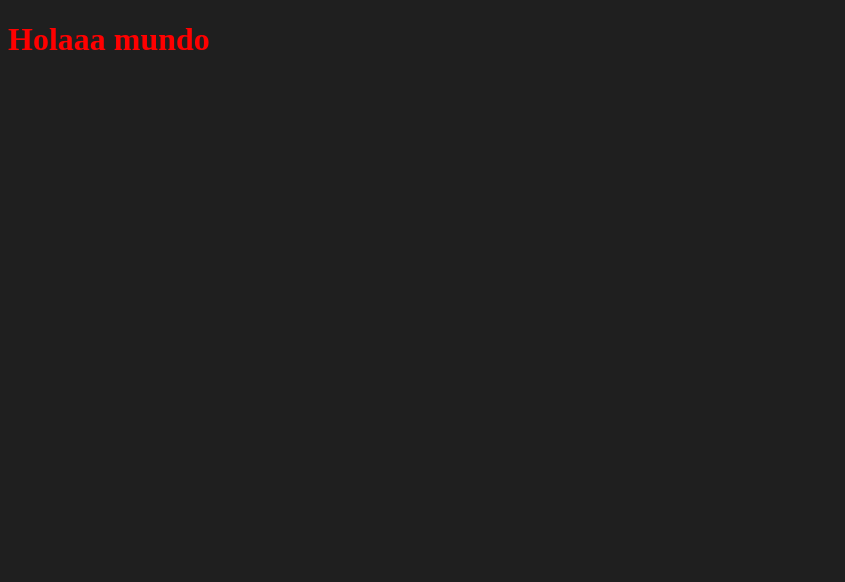
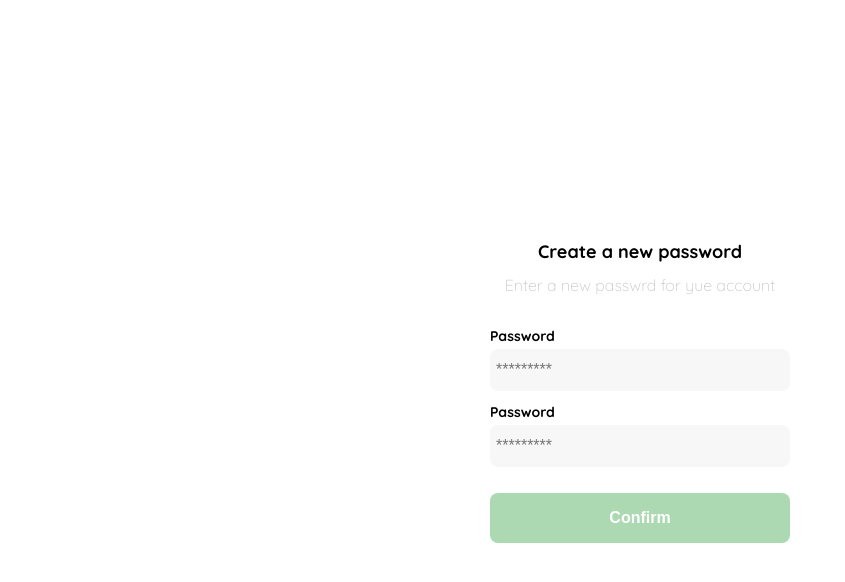
Before and after one commit to vanecordero/React_shop, a React app: page / in a window 1280 px wide. Shown: the top 582 px of the page, without its empty margins (0-845 px from the left). Built offline with nearby package versions, Linux system fonts and the light colour scheme.

Commit message:
:sparkles: [ADD] Login

```diff
--- a/public/index.html
+++ b/public/index.html
@@ -4,6 +4,9 @@
   <meta charset="UTF-8">
   <meta http-equiv="X-UA-Compatible" content="IE=edge">
   <meta name="viewport" content="width=device-width, initial-scale=1.0">
+  <link rel="preconnect" href="https://fonts.googleapis.com">
+  <link rel="preconnect" href="https://fonts.gstatic.com" crossorigin>
+  <link href="https://fonts.googleapis.com/css2?family=Quicksand:wght@300;500;700&display=swap" rel="stylesheet">
   <title>React shop</title>
 </head>
 <body>
--- a/src/components/App.jsx
+++ b/src/components/App.jsx
@@ -1,8 +1,14 @@
 import React from "react";
-import "../styles/global.scss";
+import "../styles/global.css";
+import { Login } from "../containers/Login";
+import { Layout } from "../containers/Layout";
 
 const App = () => {
-  return <h1>Holaaa mundo</h1>;
+  return (
+    <Layout>
+      <Login />
+    </Layout>
+  );
 };
 
 export default App;
--- /dev/null
+++ b/src/containers/Layout.jsx
@@ -0,0 +1,5 @@
+import React from "react";
+
+export const Layout = ({ children }) => {
+  return <div>{children}</div>;
+};
--- /dev/null
+++ b/src/containers/Login.jsx
@@ -0,0 +1,39 @@
+import React from "react";
+import "../styles/Login.scss";
+
+export const Login = () => {
+  return (
+    <div className="login">
+      <div className="form-container">
+        <img src="./logos/logo_yard_sale.svg" alt="logo" className="logo" />
+        <h1 className="title">Create a new password</h1>
+        <p className="subtitle">Enter a new passwrd for yue account</p>
+        <form action="/" className="form">
+          <label for="password" className="label">
+            Password
+          </label>
+          <input
+            type="password"
+            id="password"
+            placeholder="*********"
+            className="input input-password"
+          />
+          <label for="new-password" className="label">
+            Password
+          </label>
+          <input
+            type="password"
+            id="new-password"
+            placeholder="*********"
+            className="input input-password"
+          />
+          <input
+            type="submit"
+            value="Confirm"
+            className="primary-button login-button"
+          />
+        </form>
+      </div>
+    </div>
+  );
+};
--- /dev/null
+++ b/src/styles/Login.scss
@@ -0,0 +1,69 @@
+
+.login {
+  width: 100%;
+  height: 100vh;
+  display: grid;
+  place-items: center;
+}
+.form-container {
+  display: grid;
+  grid-template-rows: auto 1fr auto;
+  width: 300px;
+}
+.logo {
+  width: 150px;
+  margin-bottom: 48px;
+  justify-self: center;
+  display: none;
+}
+.title {
+  font-size: var(--lg);
+  margin-bottom: 12px;
+  text-align: center;
+}
+.subtitle {
+  color: var(--very-light-pink);
+  font-size: var(--md);
+  font-weight: 300;
+  margin-top: 0;
+  margin-bottom: 32px;
+  text-align: center;
+}
+.form {
+  display: flex;
+  flex-direction: column;
+}
+.label {
+  font-size: var(--sm);
+  font-weight: bold;
+  margin-bottom: 4px;
+}
+.input {
+  background-color: var(--text-input-field);
+  border: none;
+  border-radius: 8px;
+  height: 30px;
+  font-size: var(--md);
+  padding: 6px;
+  margin-bottom: 12px;
+}
+.primary-button {
+  background-color: var(--hospital-green);
+  border-radius: 8px;
+  border: none;
+  color: var(--white);
+  width: 100%;
+  cursor: pointer;
+  font-size: var(--md);
+  font-weight: bold;
+  height: 50px;
+}
+.login-button {
+  margin-top: 14px;
+  margin-bottom: 30px;
+}
+@media (max-width: 640px) {
+  .logo {
+    display: block;
+  }
+}
--- /dev/null
+++ b/src/styles/global.css
@@ -0,0 +1,15 @@
+:root {
+  --white: #ffffff;
+  --black: #000000;
+  --very-light-pink: #c7c7c7;
+  --text-input-field: #f7f7f7;
+  --hospital-green: #acd9b2;
+  --sm: 14px;
+  --md: 16px;
+  --lg: 18px;
+}
+
+body {
+  margin: 0;
+  font-family: "Quicksand", sans-serif;
+}
--- a/src/styles/global.scss
+++ /dev/null
@@ -1,7 +0,0 @@
-$base-color: #ff0000;
-$color: rgba(black, 0.88);
-
-body{
-  background-color: $color;
-  color: $base-color;
-}
```
